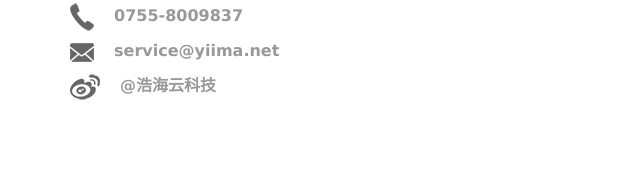
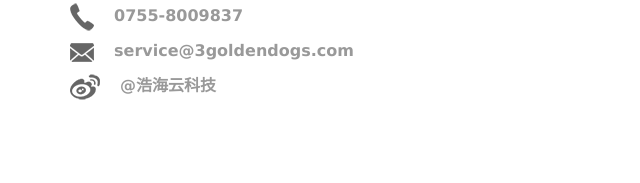
Before and after one commit to 3goldendogs/3goldendogs.github.io, a plain HTML site: page index.html in a window 1280 px wide. Shown: the part 4684-4867 px from the top of the page, 640-1280 px from the left. Drawn offline with Linux system fonts and the light colour scheme.

Commit message:
official 修改email

```diff
--- a/index.html
+++ b/index.html
@@ -175,7 +175,7 @@
                                     <ul>
                                         <li><img src="images/haohaiyun/address.png"><label>深圳市龙华区1970科技小镇2栋302</label></li>
                                         <li><img src="images/haohaiyun/tel.png"><label>0755-8009837</label></li>
-                                        <li><img src="images/haohaiyun/mail.png"><label>service@yiima.net</label></li>
+                                        <li><img src="images/haohaiyun/mail.png"><label>service@3goldendogs.com</label></li>
                                         <li><img src="images/haohaiyun/weibo.png"><label>@浩海云科技</label></li>
                                     </ul>
                                 </div>
```
